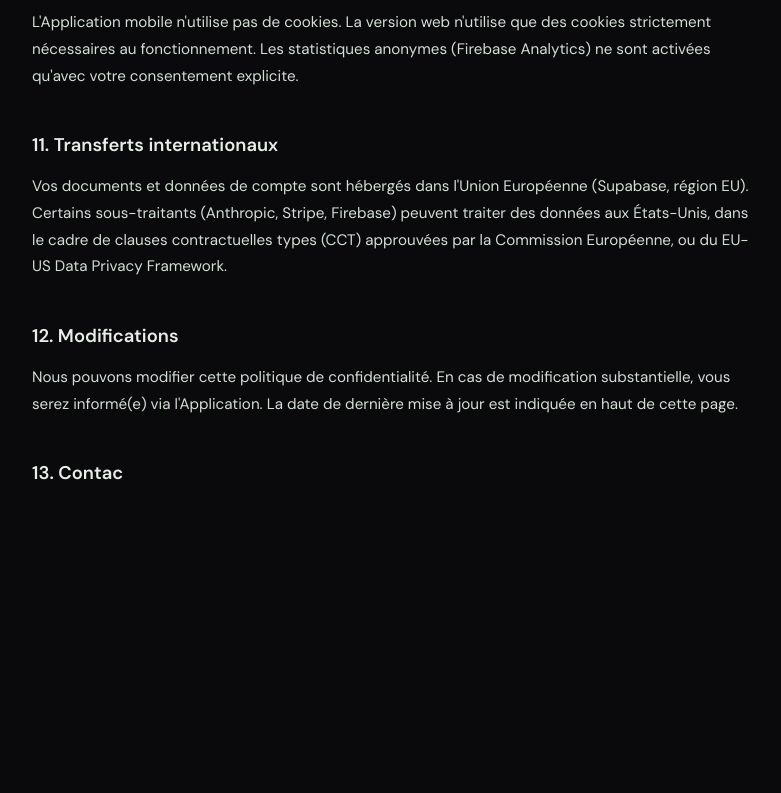
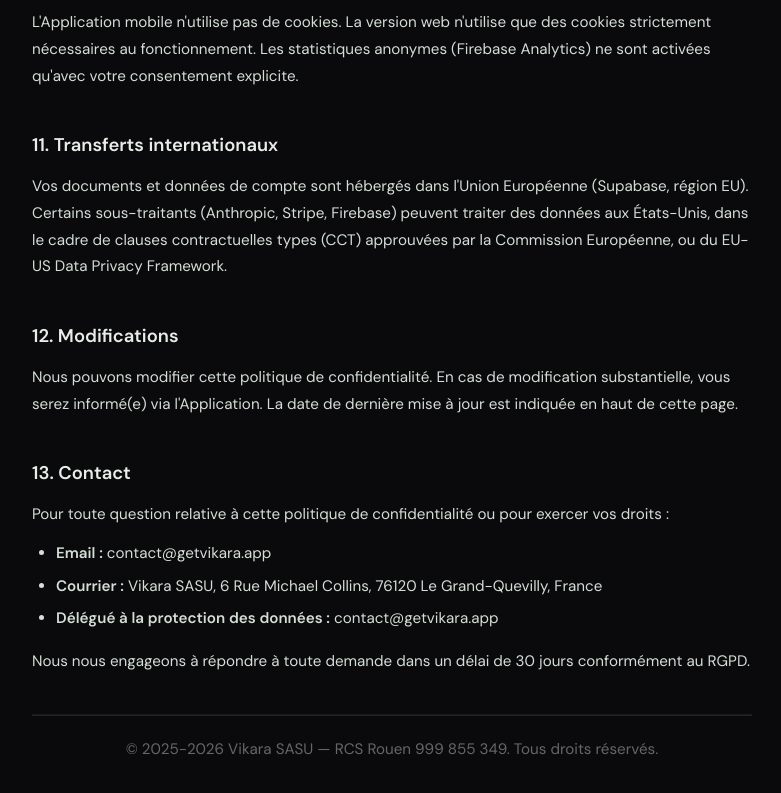
Before and after one commit to danmtya-coder/vikara-site, a plain HTML site: page privacy/index.html in a window 1280 px wide. Shown: the part 3263-4056 px from the top of the page, without its empty margins (248-1029 px from the left). Before the commit the page ends 3844 px from the top, so only its background shows below. Drawn offline with Linux system fonts and the light colour scheme.

Commit message:
fix: complete truncated CGU and Privacy pages — Contact section
Both pages were truncated by Cloudflare email obfuscation. Completed
section 15 (CGU) and section 13 (Privacy) with contact info, closing
HTML tags, and copyright footer.

Co-Authored-By: Claude Opus 4.6 <noreply@anthropic.com>

```diff
--- a/privacy/index.html
+++ b/privacy/index.html
@@ -161,4 +161,19 @@
     <h2>12. Modifications</h2>
     <p>Nous pouvons modifier cette politique de confidentialité. En cas de modification substantielle, vous serez informé(e) via l'Application. La date de dernière mise à jour est indiquée en haut de cette page.</p>
 
-    <h2>13. Contac
+    <h2>13. Contact</h2>
+    <p>Pour toute question relative à cette politique de confidentialité ou pour exercer vos droits :</p>
+    <ul>
+      <li><strong>Email :</strong> contact@getvikara.app</li>
+      <li><strong>Courrier :</strong> Vikara SASU, 6 Rue Michael Collins, 76120 Le Grand-Quevilly, France</li>
+      <li><strong>Délégué à la protection des données :</strong> contact@getvikara.app</li>
+    </ul>
+    <p>Nous nous engageons à répondre à toute demande dans un délai de 30 jours conformément au RGPD.</p>
+
+    <hr style="margin-top: 40px; border-color: rgba(255,255,255,0.1);">
+    <p style="text-align: center; color: #666; margin-top: 20px;">
+      &copy; 2025-2026 Vikara SASU &mdash; RCS Rouen 999 855 349. Tous droits r&eacute;serv&eacute;s.
+    </p>
+  </div>
+</body>
+</html>
```
Also changed, not shown: cgu/index.html (+13 -2 lines).
